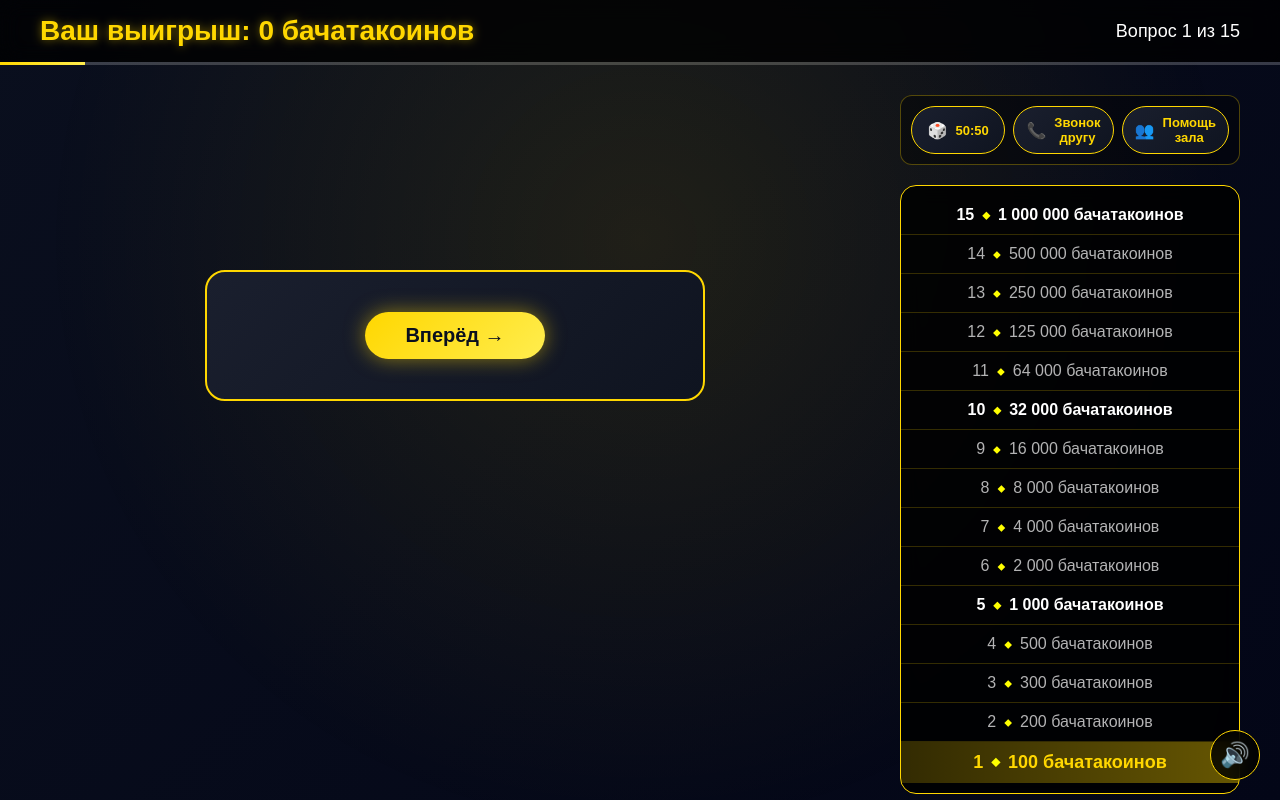
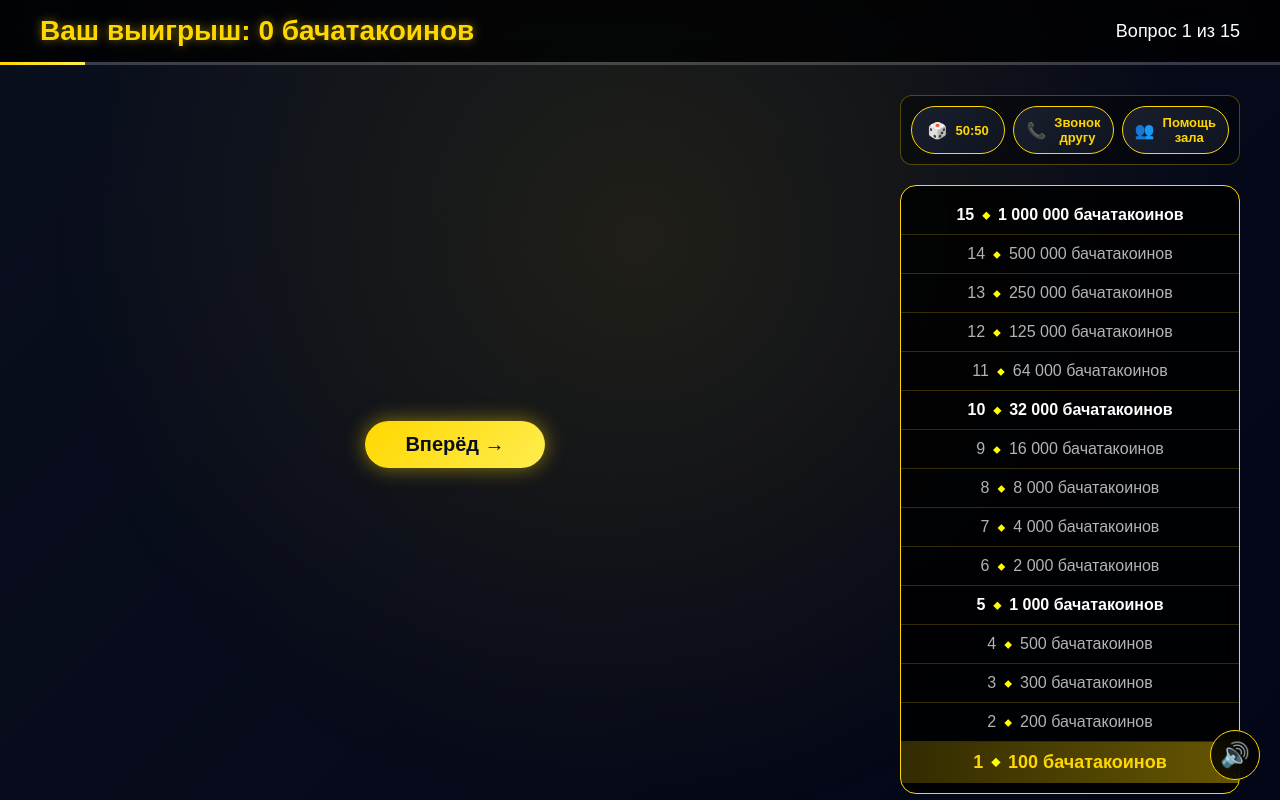
Before and after one commit to baikhonov/millionaire-game, a Vue app: page / in a window 1280 px wide. Both pictures are taken after a click on the button "Начать игру". Built offline with nearby package versions, Linux system fonts and the light colour scheme.

Commit message:
Почистил лишний код

```diff
--- a/src/App.vue
+++ b/src/App.vue
@@ -49,9 +49,7 @@
           <div class="game-main">
             <!-- Кнопка "Вперёд" перед первым вопросом -->
             <div v-if="!showFirstQuestion" class="forward-screen">
-              <div class="forward-card">
-                <button class="forward-button" @click="showFirstQuestionHandler">Вперёд →</button>
-              </div>
+              <button class="forward-button" @click="showFirstQuestionHandler">Вперёд →</button>
             </div>
 
             <!-- Вопрос и варианты (показываем только после нажатия) -->
@@ -182,14 +180,13 @@ const {
   useAudienceHint,
   startNewGame,
   resetAllProgress,
-  returnCurrentSet,
   allSetsUsed,
   totalQuestions,
   getQuestionsStats,
   startRevealOptions,
 } = game
 
-const { isMuted, isAudioEnabled, enableAudio, toggleMute, playQuestionMusic } = sound
+const { isMuted, isAudioEnabled, enableAudio, toggleMute } = sound
 
 const startGame = async () => {
   if (allSetsUsed.value) {
@@ -402,10 +399,6 @@ const exitGame = () => {
   game.takeMoney()
 }
 </script>
-
-<style>
-/* Все стили остаются без изменений, как у вас */
-</style>
 
 <style>
 * {
@@ -916,7 +909,7 @@ body {
   display: flex;
   align-items: center;
   justify-content: center;
-  min-height: 60vh;
+  height: 100%;
   padding: 20px;
 }
 
```
